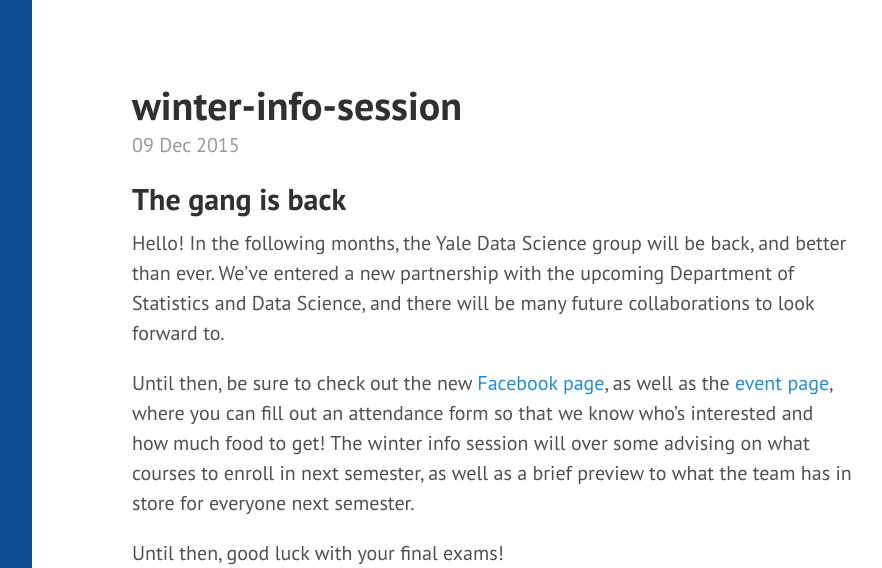
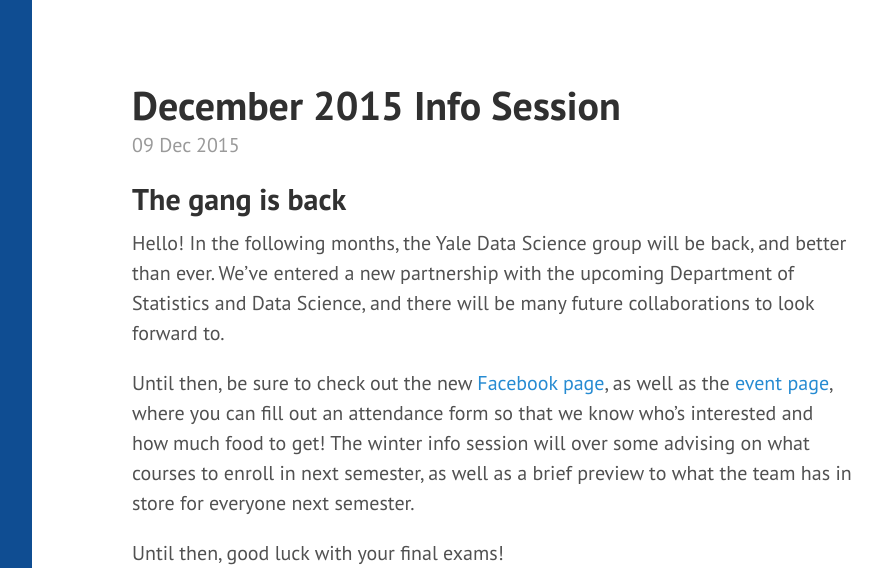
Before and after one commit to YaleDataScience/old-site, a Jekyll site: the page built from _posts/2015-12-09-winter-info-session.md, in a window 1280 px wide and 1289 px high, cut to the strip 0-568 px from the top of the window. Shown: the whole strip, without its empty margins (328-1210 px from the left). Built offline with Jekyll 4.4.1, drawn with Linux system fonts in a browser that asks for light colours; Markdown is read by kramdown in place of the engine named in the settings.

Commit message:
updated info session post

```diff
--- a/_posts/2015-12-09-winter-info-session.md
+++ b/_posts/2015-12-09-winter-info-session.md
@@ -1,5 +1,5 @@
 ---
-title: winter-info-session
+title: December 2015 Info Session
 layout: post
 date: 2015-12-09
 ---
@@ -17,4 +17,4 @@
 
 Until then, good luck with your final exams!
 
-[<img src="http://www.google.com.au/images/nav_logo7.png">](https://www.facebook.com/events/524410961054701/)
+[<img src="goo.gl/3oN6OY">](https://www.facebook.com/events/524410961054701/)
```
